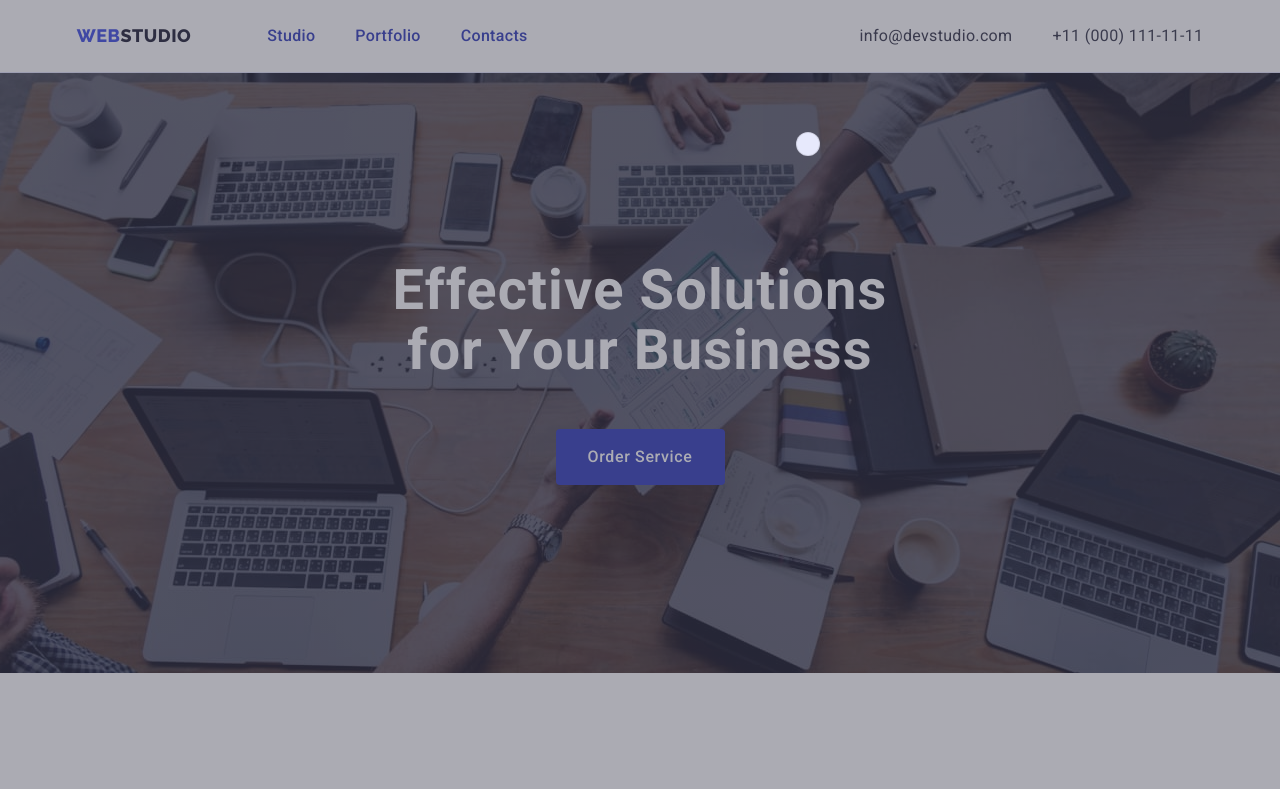
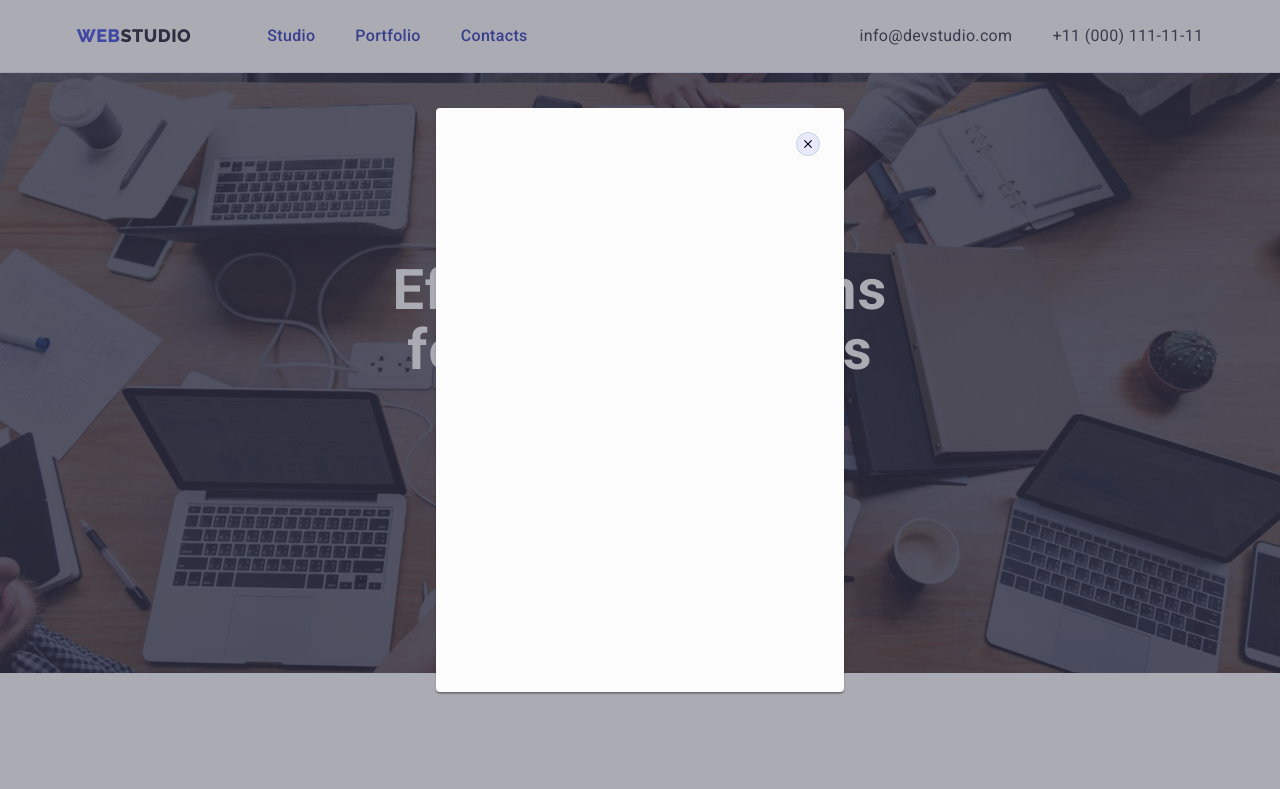
Before and after one commit to Rivero28/goit-markup-hw-05, a plain HTML site: page index.html in a window 1280 px wide. Both pictures are taken after a click on the button "Order Service". Shown: the top 789 px of the page. Drawn offline with nearby package versions, Linux system fonts and the light colour scheme; a script that the page names is missing.

Commit message:
fixing portfolio

```diff
--- a/css/styles.css
+++ b/css/styles.css
@@ -480,7 +480,6 @@ ol {
 }
 .portfolio-list-flex {
   width: calc((100% - 48px) / 3);
-  transition: box-shadow 250ms cubic-bezier(0.4, 0, 0.2, 1);
 }
 .portfolio-list-description {
   padding: 32px 16px;
@@ -507,6 +506,7 @@ ol {
 }
 .portfolio-link {
   display: block;
+  transition: box-shadow 250ms cubic-bezier(0.4, 0, 0.2, 1);
 }
 .portfolio-link:hover {
   box-shadow: 0px 1px 6px rgba(46, 47, 66, 0.08),
@@ -553,8 +553,9 @@ ol {
   transform: translate(-50%, -50%) scale(1);
   width: 408px;
   min-height: 584px;
-  box-shadow: z wartościami 0px 1px 1px rgba(0, 0, 0, 0.14),
-    0px 1px 3px rgba(0, 0, 0, 0.12), 0px 2px 1px rgba(0, 0, 0, 0.2);
+  background: #fcfcfc;
+  box-shadow: 0px 1px 1px rgba(0, 0, 0, 0.14), 0px 1px 3px rgba(0, 0, 0, 0.12),
+    0px 2px 1px rgba(0, 0, 0, 0.2);
   border-radius: 4px;
   transition: transform 250ms cubic-bezier(0.4, 0, 0.2, 1);
 }
--- a/index.html
+++ b/index.html
@@ -433,7 +433,7 @@
       <div class="modal-window">
         <button type="button" data-modal-close class="modal-button">
           <svg class="modal-svg" height="8" width="8">
-            <use href="./images/VectorModal1.svg"></use>
+            <use href="./images/symbol-defs.svg#icon-VectorModal"></use>
           </svg>
         </button>
       </div>
```
Also changed, not shown: images/VectorModal1.svg (deleted), images/symbol-defs.svg (added).
